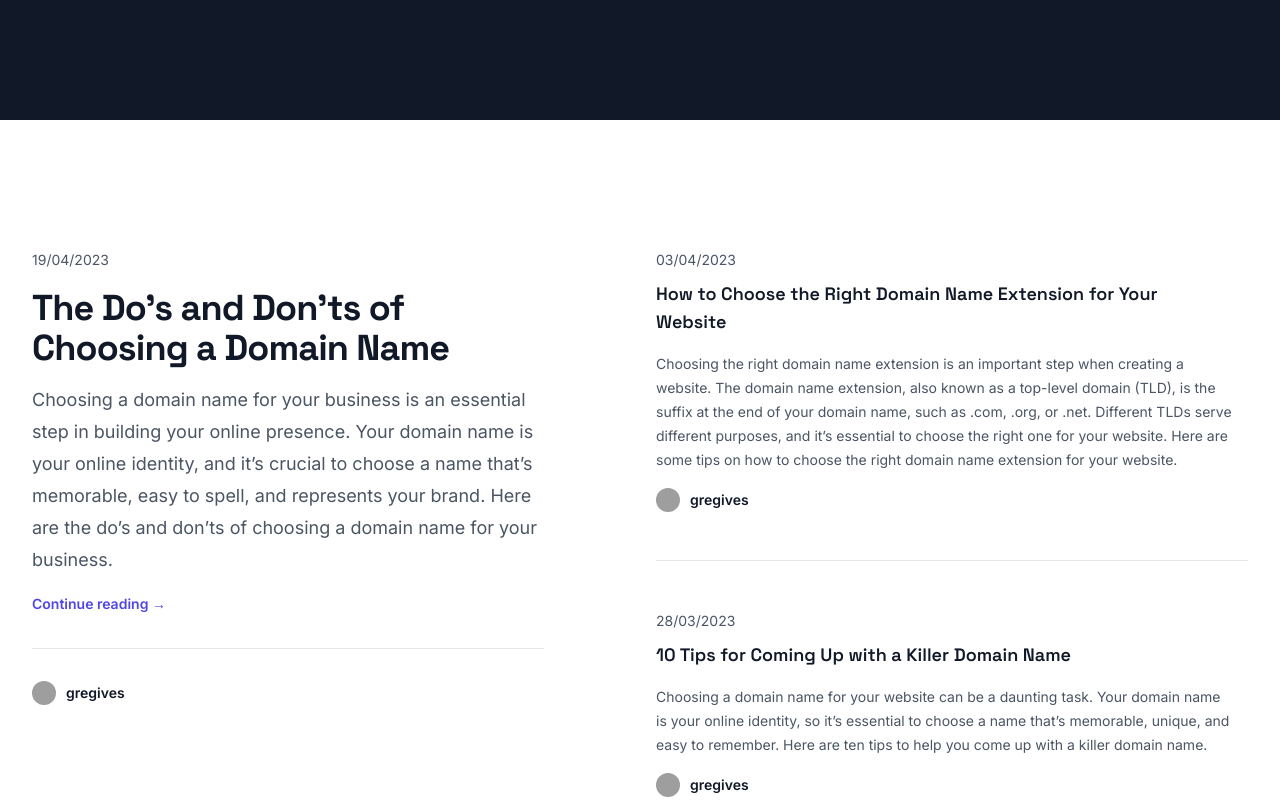
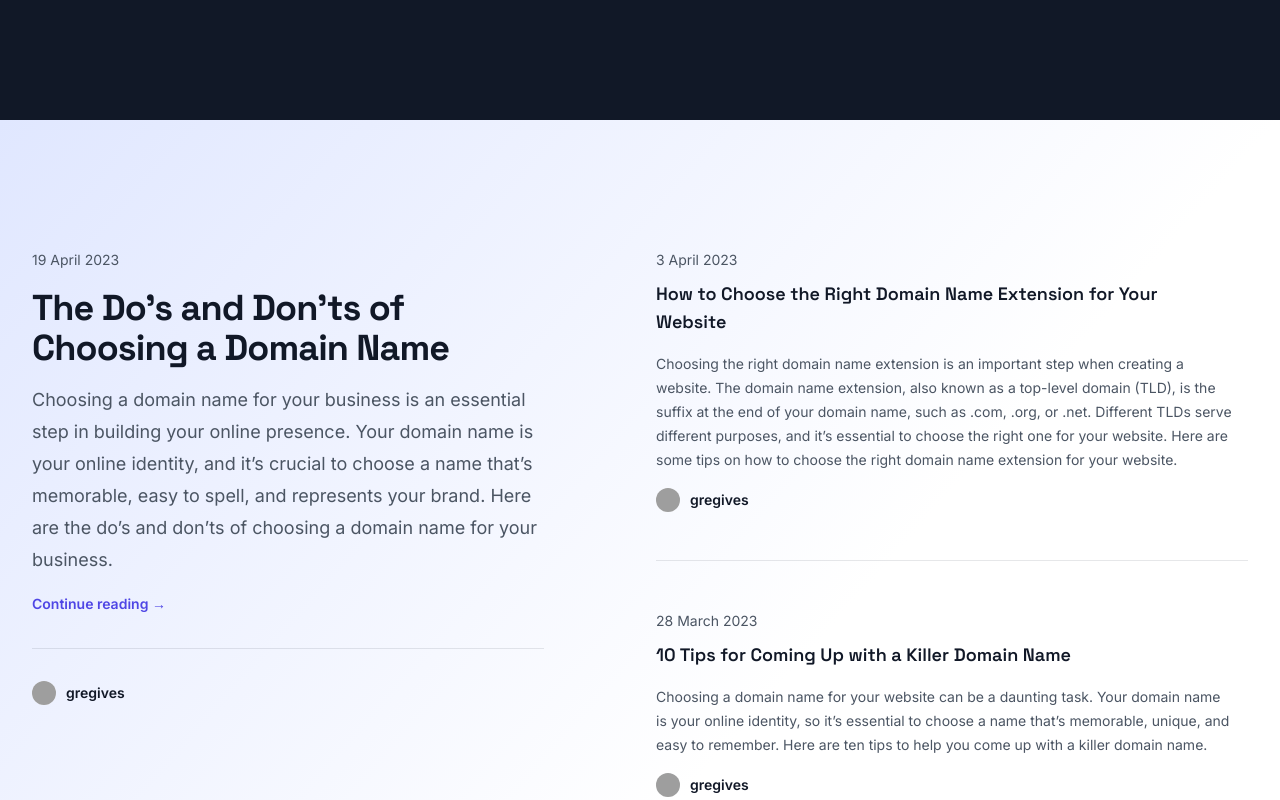
Before and after one commit to gregives/recommend.domains, a Next.js app: page / in a window 1280 px wide. Shown: the part 1740-2540 px from the top of the page. Built offline with nearby package versions, Linux system fonts and the light colour scheme; grey boxes are pictures that could not be loaded.

Commit message:
Use component to display article metadata (#25)

```diff
--- a/blog/10-tips-for-a-killer-domain-name.mdx
+++ b/blog/10-tips-for-a-killer-domain-name.mdx
@@ -6,9 +6,7 @@ export const metadata = {
   date: "2023-03-28",
 };
 
-# {metadata.title}
-
-{metadata.description}
+<Metadata metadata={metadata} />
 
 ## 1. Keep it Short and Simple
 
--- a/blog/find-the-perfect-domain-name.mdx
+++ b/blog/find-the-perfect-domain-name.mdx
@@ -6,9 +6,7 @@ export const metadata = {
   date: "2023-03-17",
 };
 
-# {metadata.title}
-
-{metadata.description}
+<Metadata metadata={metadata} />
 
 ## Keep it Short and Simple
 
--- a/blog/how-to-brainstorm-domain-names.mdx
+++ b/blog/how-to-brainstorm-domain-names.mdx
@@ -6,9 +6,7 @@ export const metadata = {
   date: "2023-03-26",
 };
 
-# {metadata.title}
-
-{metadata.description}
+<Metadata metadata={metadata} />
 
 ## 1. Brainstorm Keywords
 
--- a/blog/how-to-choose-the-right-domain-name-extension.mdx
+++ b/blog/how-to-choose-the-right-domain-name-extension.mdx
@@ -6,9 +6,7 @@ export const metadata = {
   date: "2023-04-03",
 };
 
-# {metadata.title}
-
-{metadata.description}
+<Metadata metadata={metadata} />
 
 ## Consider Your Business Type and Industry
 
--- a/blog/the-dos-and-donts-of-choosing-a-domain-name.mdx
+++ b/blog/the-dos-and-donts-of-choosing-a-domain-name.mdx
@@ -6,9 +6,7 @@ export const metadata = {
   date: "2023-04-19",
 };
 
-# {metadata.title}
-
-{metadata.description}
+<Metadata metadata={metadata} />
 
 ## The Do’s:
 
--- a/components/Blog.tsx
+++ b/components/Blog.tsx
@@ -14,14 +14,16 @@ export async function Blog(): JSX.Element {
     .sort((a, b) => new Date(b.date).getTime() - new Date(a.date).getTime());
 
   return (
-    <section className="bg-white py-24 sm:py-32">
+    <section className="bg-gradient-to-br from-indigo-100 to-50% to-white py-24 sm:py-32">
       <div className="mx-auto grid max-w-7xl grid-cols-1 gap-x-8 gap-y-12 px-6 sm:gap-y-16 lg:grid-cols-2 lg:px-8">
         <article className="mx-auto w-full max-w-2xl lg:mx-0 lg:max-w-lg">
           <time
             dateTime={new Date(featuredArticle.date).toISOString()}
             className="block text-sm leading-6 text-gray-600"
           >
-            {new Date(featuredArticle.date).toLocaleDateString("en-GB")}
+            {new Date(featuredArticle.date).toLocaleDateString("en-GB", {
+              dateStyle: "long",
+            })}
           </time>
           <h2 className="mt-4 text-3xl font-display font-bold tracking-tight text-gray-900 sm:text-4xl">
             {featuredArticle.title}
@@ -64,7 +66,9 @@ export async function Blog(): JSX.Element {
                     dateTime={new Date(article.date).toISOString()}
                     className="block text-sm leading-6 text-gray-600"
                   >
-                    {new Date(article.date).toLocaleDateString("en-GB")}
+                    {new Date(article.date).toLocaleDateString("en-GB", {
+                      dateStyle: "long",
+                    })}
                   </time>
                   <h2 className="mt-2 text-lg font-display font-semibold text-gray-900 group-hover:text-gray-600">
                     <a
--- /dev/null
+++ b/components/Metadata.tsx
@@ -0,0 +1,27 @@
+import { Heading1, Paragraph } from "@/mdx-components";
+
+export type Metadata = {
+  title: string;
+  description: string;
+  author: string;
+  date: string;
+};
+
+export function Metadata({ metadata }: { metadata: Metadata }) {
+  return (
+    <>
+      <time
+        dateTime={new Date(metadata.date).toISOString()}
+        className="block mb-8 text-sm md:text-base text-gray-500 md:text-center"
+      >
+        {new Date(metadata.date).toLocaleDateString("en-GB", {
+          dateStyle: "long",
+        })}
+      </time>
+      <Heading1 className="text-4xl leading-snug md:text-5xl md:leading-snug lg:text-6xl lg:leading-snug font-display font-bold tracking-tight text-gray-900 mb-16 lg:-mx-16 md:text-center">
+        {metadata.title}
+      </Heading1>
+      <Paragraph className="mb-6">{metadata.description}</Paragraph>
+    </>
+  );
+}
```
Also changed, not shown: mdx-components.tsx (+7 -5 lines).
